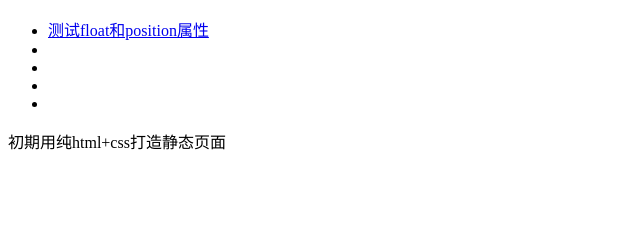
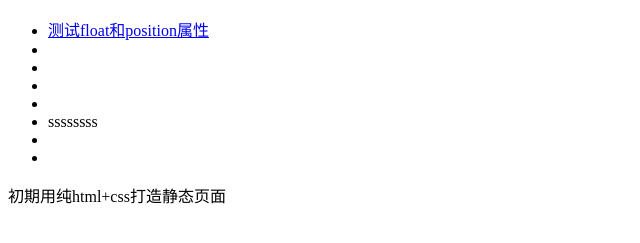
Before and after one commit to tangzheng1900/fronts, a plain HTML site: page warmup/index.html in a window 1280 px wide. Shown: the part 127-370 px from the top of the page, without its empty margins (0-640 px from the left). Drawn offline with Linux system fonts and the light colour scheme.

Commit message:
部分代码优化，不涉及功能

```diff
--- a/warmup/index.html
+++ b/warmup/index.html
@@ -19,6 +19,9 @@
     <li></li>
     <li></li>
     <li></li>
+    <li>ssssssss</li>
+    <li></li>
+    <li></li>
 
 
 
```
Also changed, not shown: practice/graph.html (+0 -2 lines).
